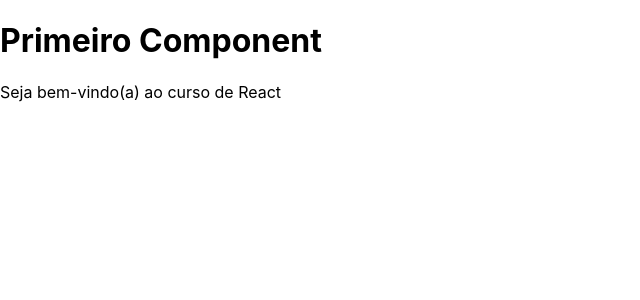
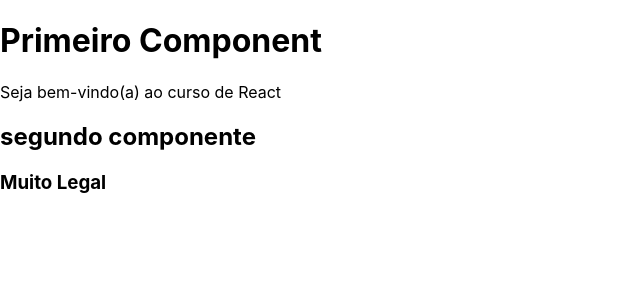
Before and after one commit to andrejulio072/udemy, a React (Create React App) app in the folder react/fundamentos-react/: page / in a window 1280 px wide. Shown: the top 300 px of the page, without its empty margins (0-640 px from the left). Built offline with nearby package versions, Linux system fonts and the light colour scheme.

Commit message:
leetocde

```diff
--- /dev/null
+++ b/react/fundamentos-react/src/components/basics/Comparametro.jsx
@@ -0,0 +1,8 @@
+import React from 'react';
+
+export default function Comparametros(props) {
+  return <div>
+    <h2>{props.titulo}</h2>
+    <h3>{props.subtitulo}</h3>
+  </div>;
+}
--- a/react/fundamentos-react/src/index.js
+++ b/react/fundamentos-react/src/index.js
@@ -2,12 +2,17 @@
 import ReactDOM from "react-dom";
 import "./index.css";
 import Primeiro from "./components/basics/Primeiro";
+import ComParametro from "./components/basics/ComParametro";
 
 
 
 ReactDOM.render(
-  <div>
+  <div id='app'>
     <Primeiro />
+    <ComParametro
+    titulo="segundo componente"
+    subtitulo="Muito Legal"
+     valor="Oi" />
   </div>,
   document.getElementById("root")
 );
```
Also changed, not shown: react/fundamentos-react/src/components/basics/Primeiro.jsx (renamed from react/fundamentos-react/src/components/basics/Primeiro.js).
